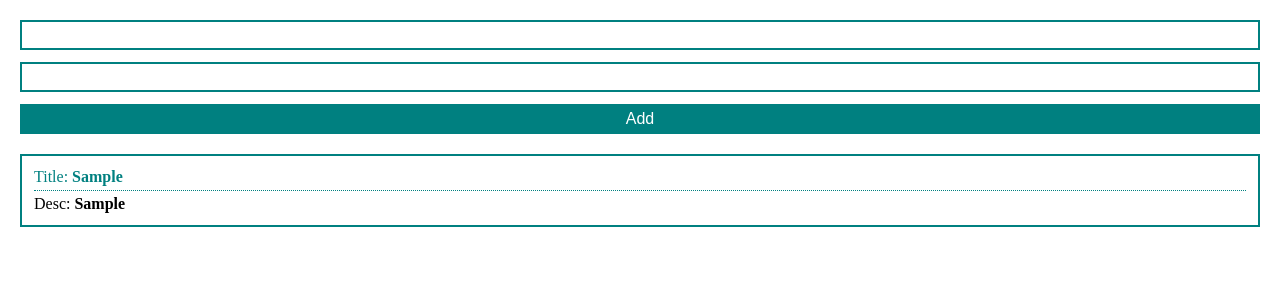
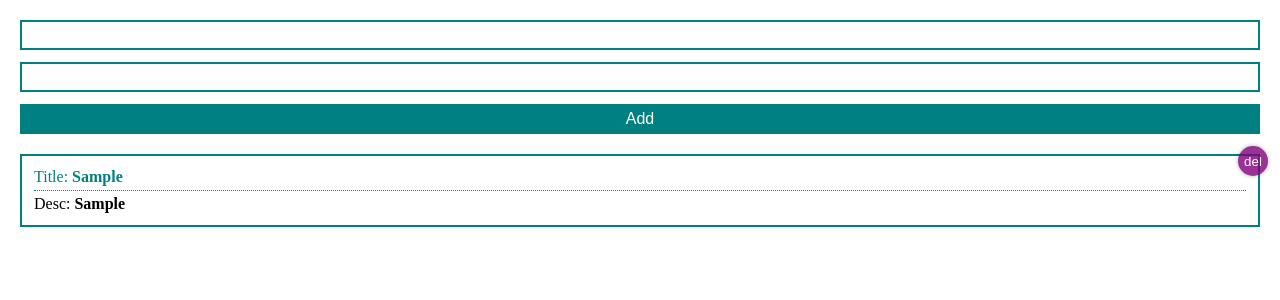
Before and after one commit to artem-vasenin/vue3-ulbi, a Vue app: page / in a window 1280 px wide. Both pictures are taken after typing "Sample", "Sample" into the empty fields and a click on the button "Add". Shown: the top 300 px of the page. Built offline with nearby package versions, Linux system fonts and the light colour scheme.

Commit message:
added form and button components

```diff
--- a/src/App.vue
+++ b/src/App.vue
@@ -1,7 +1,7 @@
 <template>
   <div class="app">
     <Form @add="onAdd" />
-    <Posts :list="list" />
+    <Posts :list="list" @del="onDel" />
   </div>
 </template>
 
@@ -21,6 +21,9 @@ export default {
     onAdd(form) {
       this.list.push({id: Date.now(), title: form.title, desc: form.desc});
     },
+    onDel(id) {
+      this.list = this.list.filter(item => item.id !== id);
+    }
   },
 }
 </script>
--- a/src/components/Form.vue
+++ b/src/components/Form.vue
@@ -2,7 +2,7 @@
   <div class="form">
     <input class="input" type="text" v-model="form.title">
     <input class="input" type="text" v-model="form.desc">
-    <button class="btn" @click="onAdd">Add</button>
+    <Button class="btn" @click="onAdd">Add</Button>
   </div>
 </template>
 
@@ -39,12 +39,4 @@ export default {
   height: 30px;
   border: 2px solid teal;
 }
-.btn {
-  background: teal;
-  color: white;
-  border: none;
-  font-size: 16px;
-  height: 30px;
-  cursor: pointer;
-}
 </style>
--- a/src/components/Posts.vue
+++ b/src/components/Posts.vue
@@ -5,6 +5,7 @@
       <div class="post" v-for="p in list" :key="p.id">
         <div class="post__title">Title: <b>{{p.title}}</b></div>
         <div class="post_desc">Desc: <b>{{p.desc}}</b></div>
+        <button class="post__del" @click="del(p.id)">del</button>
       </div>
     </template>
   </div>
@@ -15,6 +16,11 @@ export default {
   name: 'Posts',
   props: {
     list: Array,
+  },
+  methods: {
+    del(id) {
+      this.$emit('del', id);
+    }
   }
 }
 </script>
@@ -28,6 +34,7 @@ export default {
   margin-top: 20px;
   padding: 12px;
   border: 2px solid teal;
+  position: relative;
 
   &__title {
     color: teal;
@@ -35,5 +42,24 @@ export default {
     padding-bottom: 4px;
     margin-bottom: 4px;
   }
+  &__del {
+    width: 30px;
+    height: 30px;
+    border-radius: 50%;
+    background-color: #80007a;
+    color: white;
+    position: absolute;
+    right: -10px;
+    top: -10px;
+    border: none;
+    cursor: pointer;
+    opacity: 0.8;
+    box-shadow: 0 0 4px rgba(0, 0, 0, .4);
+
+    &:hover {
+      opacity: 1;
+      box-shadow: 0 0 2px rgba(0, 0, 0, .6);
+    }
+  }
 }
 </style>
--- /dev/null
+++ b/src/components/ui/Button.vue
@@ -0,0 +1,22 @@
+<template>
+  <button>
+    <slot></slot>
+  </button>
+</template>
+
+<script>
+export default {
+  name: "Button",
+}
+</script>
+
+<style scoped lang="scss">
+.btn {
+  background: teal;
+  color: white;
+  border: none;
+  font-size: 16px;
+  height: 30px;
+  cursor: pointer;
+}
+</style>
--- /dev/null
+++ b/src/components/ui/index.js
@@ -0,0 +1,5 @@
+import Button from '@/components/ui/Button.vue';
+
+export default [
+  Button,
+];
--- a/src/main.js
+++ b/src/main.js
@@ -1,4 +1,11 @@
 import { createApp } from 'vue'
 import App from "@/App.vue";
+import ui from './components/ui';
 
-createApp(App).mount('#app')
+const app = createApp(App);
+
+ui.forEach(c => {
+  app.component(c.name, c);
+})
+
+app.mount('#app')
```
